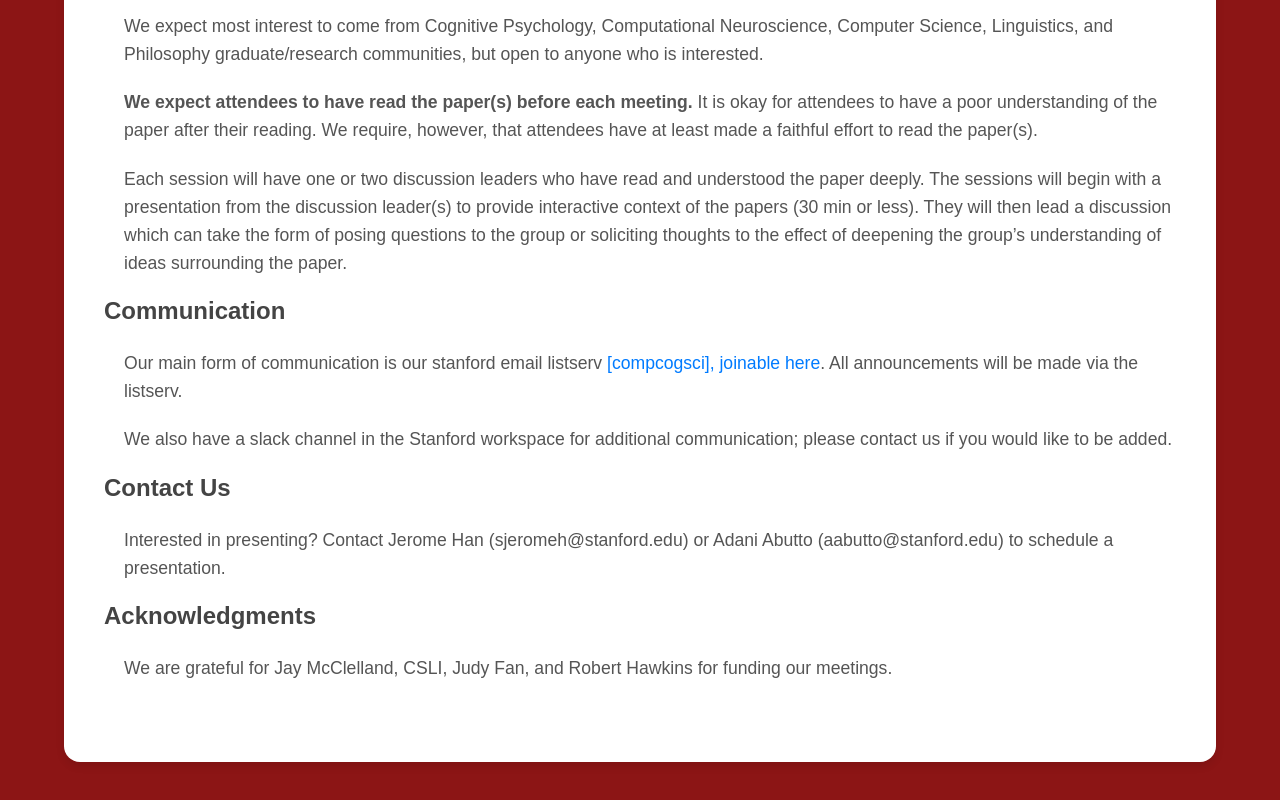
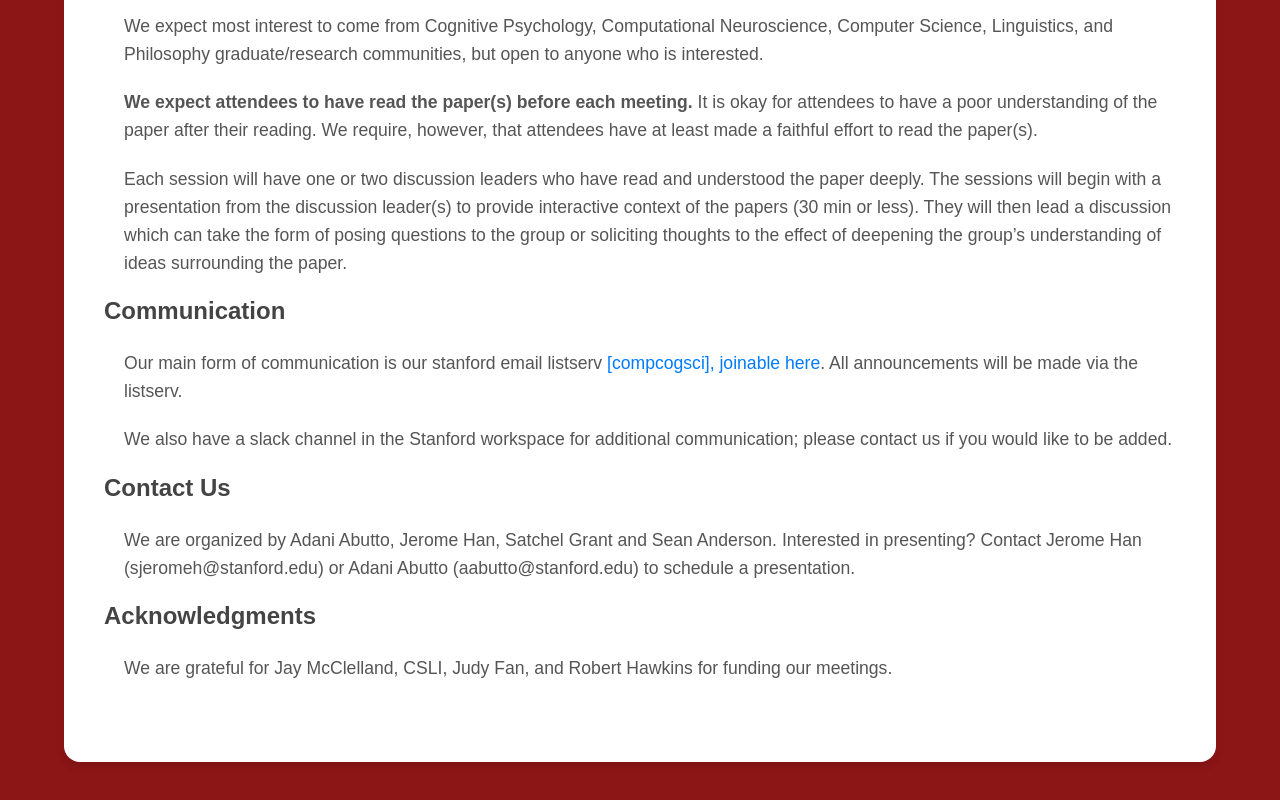
Before and after one commit to compucogsci/compucogsci.github.io, a plain HTML site: page index.html in a window 1280 px wide. Shown: the part 798-1598 px from the top of the page. Drawn offline with Linux system fonts and the light colour scheme; a web font is replaced by a local one.

Commit message:
list organizers

```diff
--- a/index.html
+++ b/index.html
@@ -75,6 +75,7 @@
 
                 <h3>Contact Us</h3>
                 <p class="indented-paragraph">
+                    We are organized by Adani Abutto, Jerome Han, Satchel Grant and Sean Anderson.
                     Interested in presenting? Contact Jerome Han (sjeromeh@stanford.edu) or Adani Abutto (aabutto@stanford.edu) to schedule a
                     presentation.
                 </p>
```
